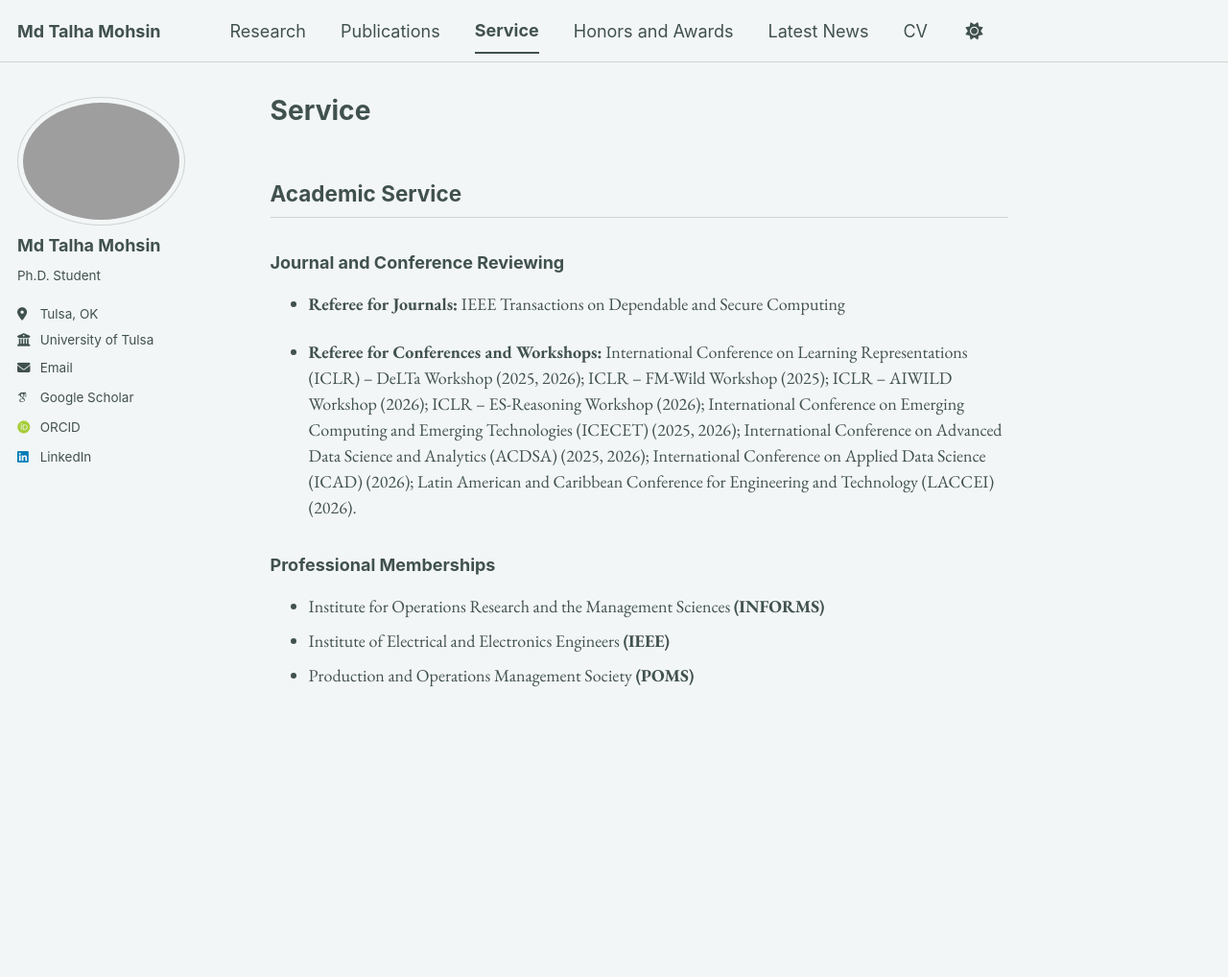
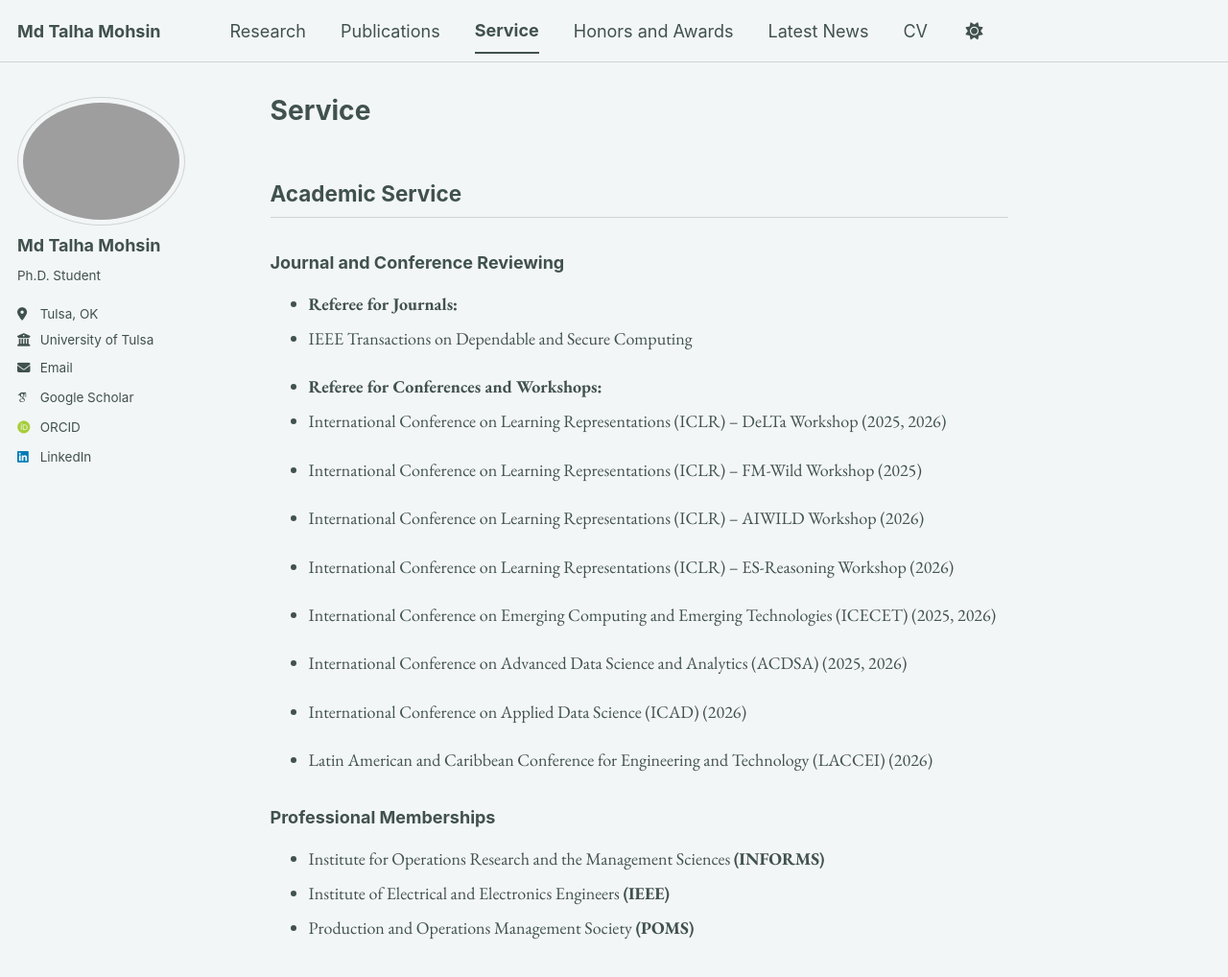
Before and after one commit to mdtalhamohsin/mdtalhamohsin.github.io, a Jekyll site: the page built from _pages/service.md, in a window 1280 px wide and 1079 px high. Shown: the top 1018 px of the window at 96% size. Built offline with Jekyll 4.4.1, drawn with Linux system fonts in a browser that asks for light colours; some web fonts are replaced; a script bundle is joined from its source files by our own code; library files that are not in the unit come from our copies.

Commit message:
Update service.md

```diff
--- a/_pages/service.md
+++ b/_pages/service.md
@@ -9,9 +9,25 @@ author_profile: true
 
 ### Journal and Conference Reviewing
 
-- **Referee for Journals:** IEEE Transactions on Dependable and Secure Computing
+- **Referee for Journals:**
+- IEEE Transactions on Dependable and Secure Computing
 
-- **Referee for Conferences and Workshops:** International Conference on Learning Representations (ICLR) – DeLTa Workshop (2025, 2026); ICLR – FM-Wild Workshop (2025); ICLR – AIWILD Workshop (2026); ICLR – ES-Reasoning Workshop (2026); International Conference on Emerging Computing and Emerging Technologies (ICECET) (2025, 2026); International Conference on Advanced Data Science and Analytics (ACDSA) (2025, 2026); International Conference on Applied Data Science (ICAD) (2026); Latin American and Caribbean Conference for Engineering and Technology (LACCEI) (2026).
+- **Referee for Conferences and Workshops:**
+- International Conference on Learning Representations (ICLR) – DeLTa Workshop (2025, 2026)
+
+- International Conference on Learning Representations (ICLR) – FM-Wild Workshop (2025)
+
+- International Conference on Learning Representations (ICLR) – AIWILD Workshop (2026)
+
+- International Conference on Learning Representations (ICLR) – ES-Reasoning Workshop (2026)
+
+- International Conference on Emerging Computing and Emerging Technologies (ICECET) (2025, 2026)
+
+- International Conference on Advanced Data Science and Analytics (ACDSA) (2025, 2026)
+
+- International Conference on Applied Data Science (ICAD) (2026)
+
+- Latin American and Caribbean Conference for Engineering and Technology (LACCEI) (2026)
 
 
 ### Professional Memberships
```
